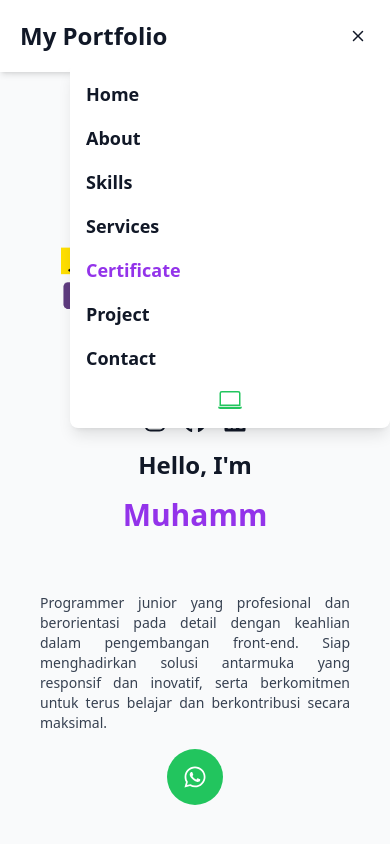
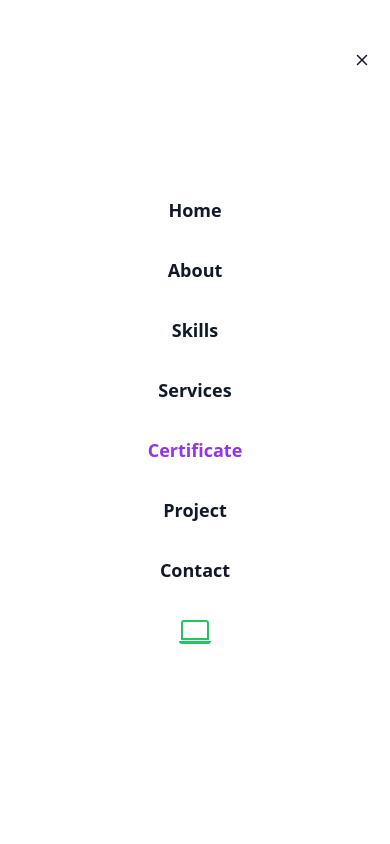
Before and after one commit to Boasfar27/PORTOFOLIO-WEB, a React (Vite) app: page / in a window 390 px wide. Both pictures are taken after a click on the element 358 px from the left and 36 px from the top of the page. Shown: the top 844 px of the page. Built offline with nearby package versions, Linux system fonts and the light colour scheme.

Commit message:
done all

```diff
--- a/src/components/Header.jsx
+++ b/src/components/Header.jsx
@@ -95,7 +95,6 @@ function Header() {
       </div>
 
       <nav className="hidden md:flex space-x-12 items-center">
-        {/* Tautan Navigasi dengan Animasi Span */}
         {['home', 'about', 'skills', 'services', 'certificate', 'project', 'contact'].map(
           (link) => (
             <a
@@ -134,20 +133,43 @@ function Header() {
       </nav>
 
       {isMobileMenuOpen && (
-        <div className="absolute top-16 right-0 bg-white dark:bg-gray-800 shadow-lg rounded-lg w-full max-w-xs p-4 flex flex-col space-y-4 z-40 md:hidden">
-          <a onClick={() => handleLinkClick('home')} className={linkClasses('home')}>Home</a>
-          <a onClick={() => handleLinkClick('about')} className={linkClasses('about')}>About</a>
-          <a onClick={() => handleLinkClick('skills')} className={linkClasses('skills')}>Skills</a>
-          <a onClick={() => handleLinkClick('services')} className={linkClasses('services')}>Services</a>
-          <a onClick={() => handleLinkClick('certificate')} className={linkClasses('certificate')}>Certificate</a>
-          <a onClick={() => handleLinkClick('project')} className={linkClasses('project')}>Project</a>
-          <a onClick={() => handleLinkClick('contact')} className={linkClasses('contact')}>Contact</a>
+        <div className="fixed inset-0 bg-white dark:bg-gray-900 flex flex-col justify-center items-center space-y-8 z-40">
+          {['home', 'about', 'skills', 'services', 'certificate', 'project', 'contact'].map((link) => (
+            <a
+              key={link}
+              onClick={() => handleLinkClick(link)}
+              className={`${linkClasses(link)} text-2xl`}
+            >
+              {link.charAt(0).toUpperCase() + link.slice(1)}
+            </a>
+          ))}
 
-          <div className="flex justify-center mt-4 cursor-pointer" onClick={handleThemeSwitch}>
-            {theme === 'light' && <BsSun className="text-yellow-500 hover:text-purple-600 transition-colors duration-300" size={24} />}
-            {theme === 'dark' && <BsMoonStars className="text-blue-500 hover:text-purple-600 transition-colors duration-300" size={24} />}
-            {theme === 'system' && <BsLaptop className="text-green-500 hover:text-purple-600 transition-colors duration-300" size={24} />}
+          <div className="mt-4 cursor-pointer" onClick={handleThemeSwitch}>
+            {theme === 'light' && (
+              <BsSun
+                className="text-yellow-500 hover:text-purple-600 transition-colors duration-300"
+                size={32}
+              />
+            )}
+            {theme === 'dark' && (
+              <BsMoonStars
+                className="text-blue-500 hover:text-purple-600 transition-colors duration-300"
+                size={32}
+              />
+            )}
+            {theme === 'system' && (
+              <BsLaptop
+                className="text-green-500 hover:text-purple-600 transition-colors duration-300"
+                size={32}
+              />
+            )}
           </div>
+          <button
+            onClick={toggleMobileMenu}
+            className="absolute top-4 right-4 text-gray-900 dark:text-white text-2xl"
+          >
+            <BsX />
+          </button>
         </div>
       )}
     </header>
--- a/src/components/Project.jsx
+++ b/src/components/Project.jsx
@@ -99,11 +99,12 @@ function Project() {
                 </a>
 
                 {/* Hover Warna Pink dengan Teks Teknologi */}
-                <div className="absolute inset-x-0 bottom-0 h-1/3 bg-pink-500 flex justify-center items-center opacity-0 group-hover:opacity-100 transition-opacity duration-300">
-                  <p className="text-white text-sm md:text-base lg:text-lg font-semibold">
-                    {project.technologies}
-                  </p>
-                </div>
+                <div className="absolute inset-x-0 bottom-0 h-1/3 bg-pink-500 flex justify-center items-center opacity-0 group-hover:opacity-100 transform group-hover:translate-y-0 translate-y-3 transition-all duration-500 ease-in-out">
+  <p className="text-white text-sm md:text-base lg:text-lg font-semibold">
+    {project.technologies}
+  </p>
+</div>
+
               </div>
             </motion.div>
           ))}
```
